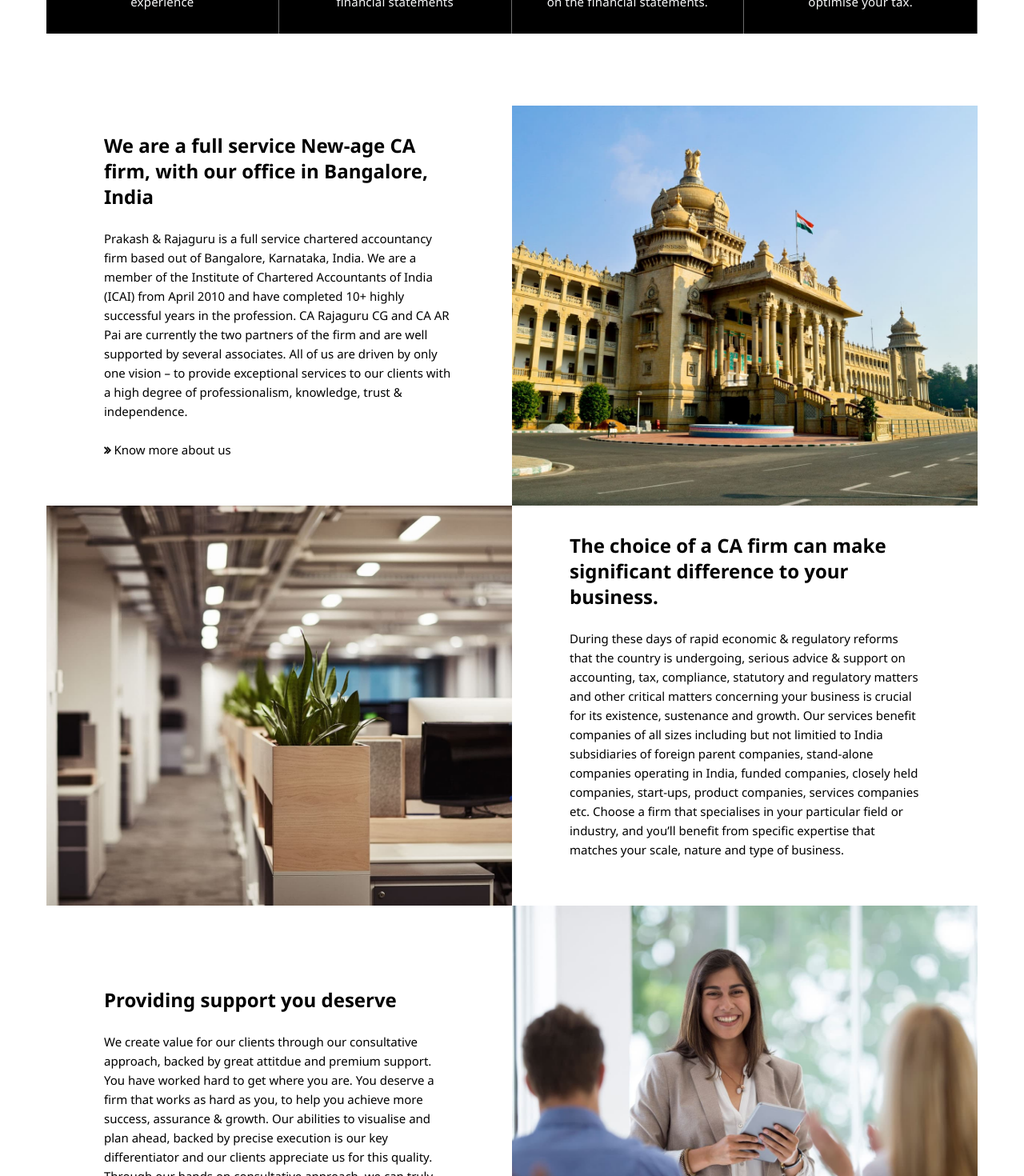
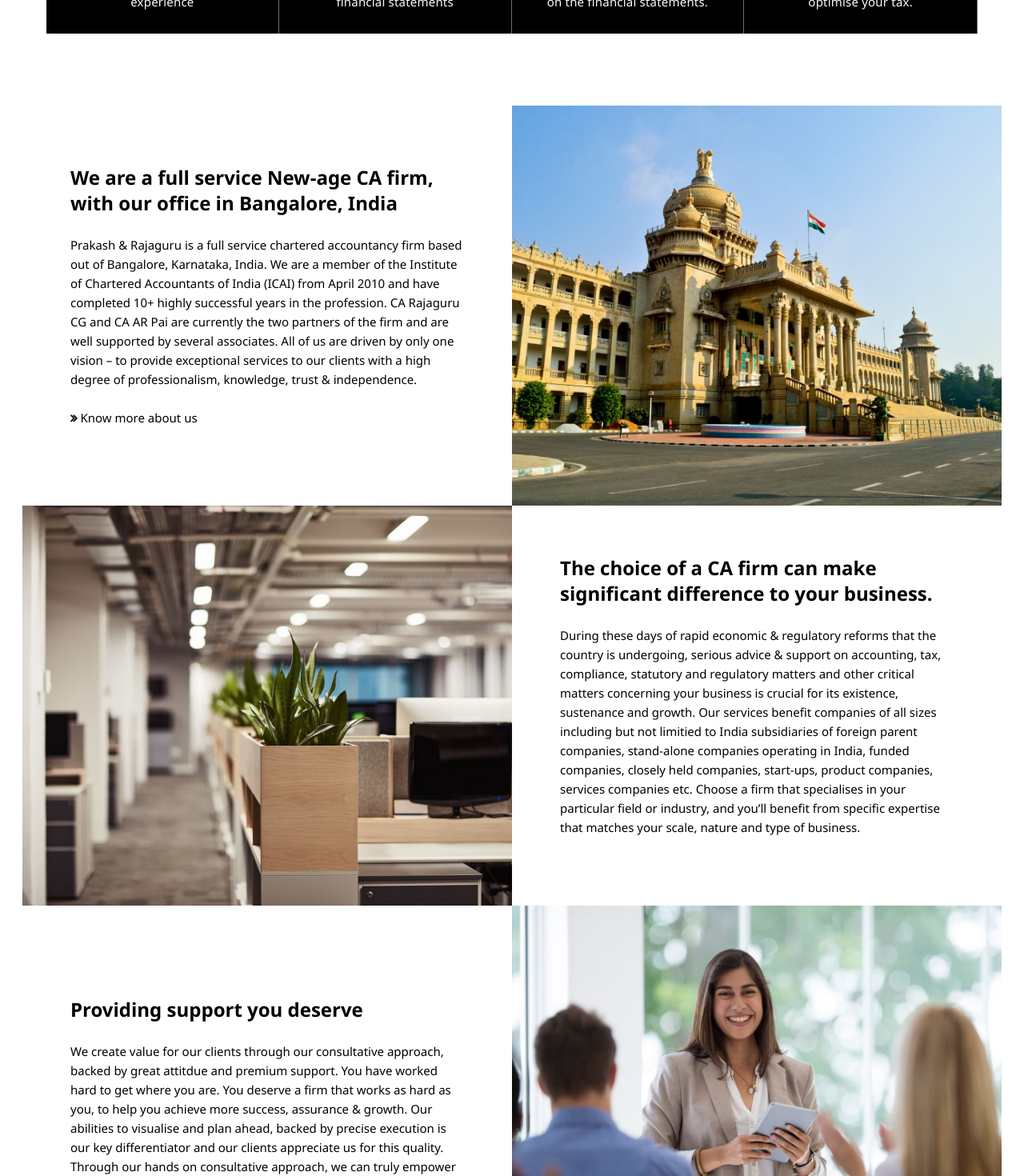
Before and after one commit to Swadhin2001/PandR, a Next.js app: page / in a window 1280 px wide. Shown: the part 760-2230 px from the top of the page at 80% size. Built offline with nearby package versions, Linux system fonts and the light colour scheme; a small style sheet from the web is missing.

Commit message:
bug fixed

```diff
--- a/src/components/Black_cards.jsx
+++ b/src/components/Black_cards.jsx
@@ -4,8 +4,8 @@ import Link from 'next/link'
 
 function Black_cards() {
   return (
-    <div className="d-flex justify-content-center container-1200 black-mobile-space">
-      <div className="container black-cards ">
+    <div className=" d-flex justify-content-center black-mobile-space d-flex justify-content-center"  >
+      <div className="container black-cards px-5 mx-5">
           <div className='row elementor-container '>
               <Link href = "/consulting" className='col-md-3 black-cards-container'>
                 <p className='text-center m-0' style = {{"fontSize": "16px", "fontWeight": "400", "lineHeight": "20px"}}>Consulting</p>
--- a/src/components/Footer.jsx
+++ b/src/components/Footer.jsx
@@ -12,7 +12,7 @@ function Footer() {
             <UpperFooter></UpperFooter>
           </motion.div>
           <Lower_footer></Lower_footer>
-          <p className='text-white text-center footer-p'>Copyright (c) 2023 Prakash and Rajaguru, Bangalore, India. All Rights Reserved.</p>
+          <p className='text-white text-center footer-p m-0 p-0'>Copyright (c) 2023 Prakash and Rajaguru, Bangalore, India. All Rights Reserved.</p>
         </div>
     </div>
     </>
--- a/src/components/Image_left.jsx
+++ b/src/components/Image_left.jsx
@@ -3,11 +3,11 @@ import React from 'react'
 function Image_left(props) {
   return (
     <>
-      <div className='container-1140'>
+      <div className='container-1200'>
           <div className="row" >
-              <div className="col-md-6 body-image-left" style = {{"backgroundImage": `url(${props.image.src})`}}>
+              <div className="col-md-6 body-image-left p-0" style = {{"backgroundImage": `url(${props.image.src})`}}>
               </div>
-              <div className="col-md-6 body-left-image-about about-mobile-space" >
+              <div className="col-md-6 body-left-image-about about-mobile-space p-0" >
                 <div className='image-about'>
                   <h4  className='pb-3 body-image-h4' >{props.heading}</h4>
                   <p  className='pb-2 body-image-p' >{props.about}</p>
--- a/src/components/Image_right.jsx
+++ b/src/components/Image_right.jsx
@@ -2,15 +2,15 @@ import React from 'react'
 
 function Image_left(props) {
   return (
-    <div className='container-1140'>
+    <div className='container-1200'>
         <div className="row row-odd">
-            <div className="col-md-6 body-right-image-about about-mobile-space" >
+            <div className="col-md-6 body-right-image-about about-mobile-space p-0" >
               <div className='image-about'>
                 <h4 className='pb-3 body-image-h4' >{props.heading}</h4>
                 <p className='pb-2 body-image-p'>{props.about}</p>
               </div>
             </div>
-            <div className="col-md-6 body-image-right" style = {{"backgroundImage": `url(${props.image.src})`}}>
+            <div className="col-md-6 body-image-right p-0" style = {{"backgroundImage": `url(${props.image.src})`}}>
             </div>
         </div>
     </div>
--- a/src/components/Lower_footer.jsx
+++ b/src/components/Lower_footer.jsx
@@ -4,9 +4,9 @@ import Link from 'next/link'
 
 function Comp5() {
   return (
-    <div className='container footer-lower'>
+    <div className='container-1200 footer-lower p-0'>
       <div className='row g-0 p-4'>
-        <motion.div className="footer1 col-md-4 mx-4 footer1-mobile" initial={{ opacity: 0, y: 20 }} whileInView={{ opacity: 1, y: 0 }}
+        <motion.div className="footer1 col-md-4 mx-4 px-4 footer1-mobile" initial={{ opacity: 0, y: 20 }} whileInView={{ opacity: 1, y: 0 }}
           transition={{ duration: 0.5 }}>
           <h4 style={{ "fontWeight": "700", "fontSize": "18px" }}>Contact Us</h4>
           <p className='py-3' style={{ "fontWeight": "400", "fontSize": "14px" }}>
@@ -27,14 +27,14 @@ function Comp5() {
             Email: start@pandr.in
           </p>
         </motion.div>
-        <motion.div className="footer2 col-md-2 mx-4" initial={{ opacity: 0, y: 20 }} whileInView={{ opacity: 1, y: 0 }}
+        <motion.div className="footer2 col-md-2 mx-4 px-4" initial={{ opacity: 0, y: 20 }} whileInView={{ opacity: 1, y: 0 }}
           transition={{ duration: 1 }}>
           <h4 style={{ "fontWeight": "700", "fontSize": "18px" }} className='py-2'>Home</h4>
           <Link href="/about-us" style={{ "fontWeight": "400", "fontSize": "14px" }} className='py-1'>About Us</Link>
           <Link href="/our-team" style={{ "fontWeight": "400", "fontSize": "14px" }} className='py-1'>Our Team</Link>
           <Link href="/work-with-us" style={{ "fontWeight": "400", "fontSize": "14px" }} className='py-1'>Work With Us</Link>
         </motion.div>
-        <motion.div className="footer2 col-md-2 mx-4" initial={{ opacity: 0, y: 20 }} whileInView={{ opacity: 1, y: 0 }}
+        <motion.div className="footer2 col-md-2 mx-4 px-4" initial={{ opacity: 0, y: 20 }} whileInView={{ opacity: 1, y: 0 }}
           transition={{ duration: 1 }}>
           <h4 style={{ "fontWeight": "700", "fontSize": "18px" }} className='py-2'>Services</h4>
           <Link href="/consulting" style={{ "fontWeight": "400", "fontSize": "14px" }} className='py-1'>Consulting</Link>
@@ -42,7 +42,7 @@ function Comp5() {
           <Link href="/assurance" style={{ "fontWeight": "400", "fontSize": "14px" }} className='py-1'>Assurance</Link>
           <Link href="/tax" style={{ "fontWeight": "400", "fontSize": "14px" }} className='py-1' >Tax</Link>
         </motion.div>
-        <motion.div className="footer2 col-md-2 mx-4" initial={{ opacity: 0, y: 20 }} whileInView={{ opacity: 1, y: 0 }}
+        <motion.div className="footer2 col-md-2 mx-4 px-4" initial={{ opacity: 0, y: 20 }} whileInView={{ opacity: 1, y: 0 }}
           transition={{ duration: 1 }}>
           <h4 style={{ "fontWeight": "700", "fontSize": "18px" }} className='py-2'>Others</h4>
           <Link href="/disclaimer" style={{ "fontWeight": "400", "fontSize": "14px" }} className='py-1'>Disclaimer</Link>
--- a/src/components/Our_team_body.jsx
+++ b/src/components/Our_team_body.jsx
@@ -15,7 +15,7 @@ function Our_team_body() {
   return (
     <>
     <motion.h4 className='text-center m-5' style = {{"fontWeight": "700", "fontSize": "26px", "lineHeight": "35px"}} initial = {{opacity: 0, y: -20}} whileInView={{opacity: 1, y : 0}} transition={{ duration: 1}}>Leadership Team @ PandR</motion.h4>
-    <div className='container-1200 d-flex justify-content-center my-5'>
+    <div className='container d-flex justify-content-center my-5'>
         <div className="container-1000">
             <div className="row">
                 <motion.div className="col-md-4" initial={{ opacity: 0, y: 20 }} whileInView={{ opacity: 1, y: 0 }}
--- a/src/components/UpperFooter.jsx
+++ b/src/components/UpperFooter.jsx
@@ -4,7 +4,7 @@ import Link from 'next/link'
 
 function UpperFooter() {
   return (
-    <div className='container-1200'>
+    <div className='container-fluid p-0'>
       <div className="row ">
         <div className="col-md-4 footer-image" style={{ "backgroundImage": `url(${image.src})` }}>
         </div>
--- a/src/pages/about-us.jsx
+++ b/src/pages/about-us.jsx
@@ -19,7 +19,6 @@ function Aboutus_page() {
   return (
     <>
       <Header image = {image} heading = "Growth. Ideas. Solutions." about = "people you can count on, to make it happen" color = "black"/>
-      {/* <Elementor_widget_wrap about1 = "Consulting" about2 = "Accounting" about3 = "Assurance" about4 = "Tax"/> */}
       <Black_cards/>
       <Body_7_Left
       image2 = {image1} heading2 = "We are an independent firm of chartered accountants, with two full time partners and several associates" about2={<Fragment>Prakash & Rajaguru is a full-service partnership firm of chartered accountants, based out of Bangalore, Karnataka, India. We are registered with the Institute of Chartered Accountants of India (ICAI) from April 2010 and have completed 12+ highly successful years in the profession. We work closely, yet independently with our clients, predominantly global companies having their presence in India and Indian startups. <br /> <br /> The firm is owned, managed and led by – <br /><br /> &nbsp;&nbsp; 1. Senior Partner CA Rajaguru CG <br />&nbsp;&nbsp; 2. Senior Partner CA AR Pai</Fragment>}
--- a/src/pages/contact-us.jsx
+++ b/src/pages/contact-us.jsx
@@ -13,7 +13,7 @@ function Contact_us() {
       <Header image = {header_image} heading = "Contact Us" about = "" color = "white"/>
       <Black_cards/>
       <div className="my-5">
-        <div className="container-1200 d-flex justify-content-center">
+        <div className="container d-flex justify-content-center">
           <div className="container-1140">
             <div className="row">
               <div className="col-md-6 my-3">
--- a/src/styles/globals.css
+++ b/src/styles/globals.css
@@ -380,6 +380,9 @@
     overflow-x: hidden;
   }
 }
+.container-1200{
+  max-width: 1200px;
+}
 .container-1000 {
   max-width: 900px;
 }
```
